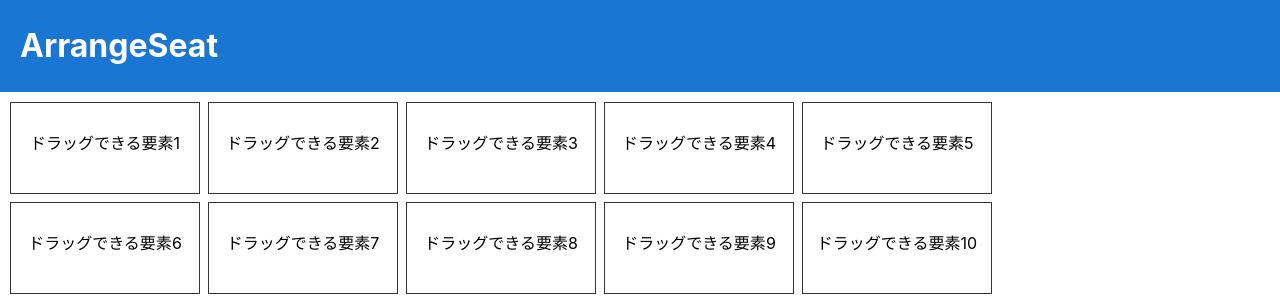
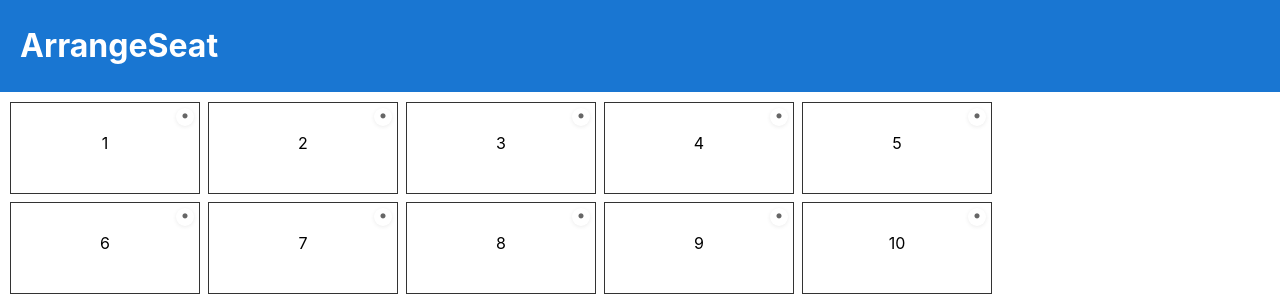
Before and after one commit to hanyuta/ArrangeSeat, a React (Create React App) app in the folder frontend/: page /top in a window 1280 px wide. Shown: the top 300 px of the page. Built offline with nearby package versions, Linux system fonts and the light colour scheme.

Commit message:
:zap:rotate処理追加

```diff
--- a/frontend/src/components/pages/TopPage/TopPage.css
+++ b/frontend/src/components/pages/TopPage/TopPage.css
@@ -0,0 +1,27 @@
+.layout {
+    cursor: pointer;
+}
+
+.rotate-dot {
+    position: absolute;
+    top: 5px;
+    right: 5px;
+    z-index: 2;
+    font-size: 1.5rem;
+    color: #666;
+    cursor: pointer;
+    user-select: none;
+    width: 18px;
+    height: 18px;
+    display: flex;
+    align-items: center;
+    justify-content: center;
+    background: #fff;
+    border-radius: 50%;
+    box-shadow: 0 1px 4px rgba(0, 0, 0, 0.08);
+    transition: background 0.2s;
+}
+
+.rotate-dot:hover {
+    background: #e0e0e0;
+}
--- a/frontend/src/components/pages/TopPage/TopPage.jsx
+++ b/frontend/src/components/pages/TopPage/TopPage.jsx
@@ -1,4 +1,4 @@
-import React from "react";
+import React, { useState } from "react";
 import './TopPage.css';
 import GridLayout from 'react-grid-layout';
 import 'react-grid-layout/css/styles.css';
@@ -19,6 +19,18 @@ function TopPage() {
     { i: '10', x: 8, y: 2, w: 2, h: 2 },
   ];
 
+  // 各ボックスの回転角度をstateで管理（初期値0度）
+  const [rotations, setRotations] = useState(Array(10).fill(0));
+
+  // ドットにhoverしたときの処理
+  const handleDotHover = (index) => {
+    setRotations(prev => {
+      const newRotations = [...prev];
+      newRotations[index] = (newRotations[index] + 90) % 360;
+      return newRotations;
+    });
+  };
+
   return (
     <div>
       <GridLayout
@@ -29,10 +41,27 @@ function TopPage() {
         width={1000}
         isResizable={false}
         isDraggable={true}
+        compactType={null}
       >
         {Array.from({ length: 10 }, (_, i) => (
-          <div key={String(i + 1)} style={{ border: '1px solid #333', background: '#fff', textAlign: 'center', lineHeight: '80px' }}>
-            ドラッグできる要素{i + 1}
+          <div key={String(i + 1)} style={{ border: '1px solid #333', background: '#fff', textAlign: 'center', lineHeight: '80px', position: 'relative' }}>
+            <div
+              style={{
+                width: '100%',
+                height: '100%',
+                transition: 'transform 0.3s',
+                transform: `rotate(${rotations[i]}deg)`
+              }}
+            >
+              {i + 1}
+              <span
+                className="rotate-dot"
+                onClick={e => { e.stopPropagation(); handleDotHover(i); }}
+                title="ここにカーソルを乗せると回転します"
+              >
+                ・
+              </span>
+            </div>
           </div>
         ))}
       </GridLayout>
```
